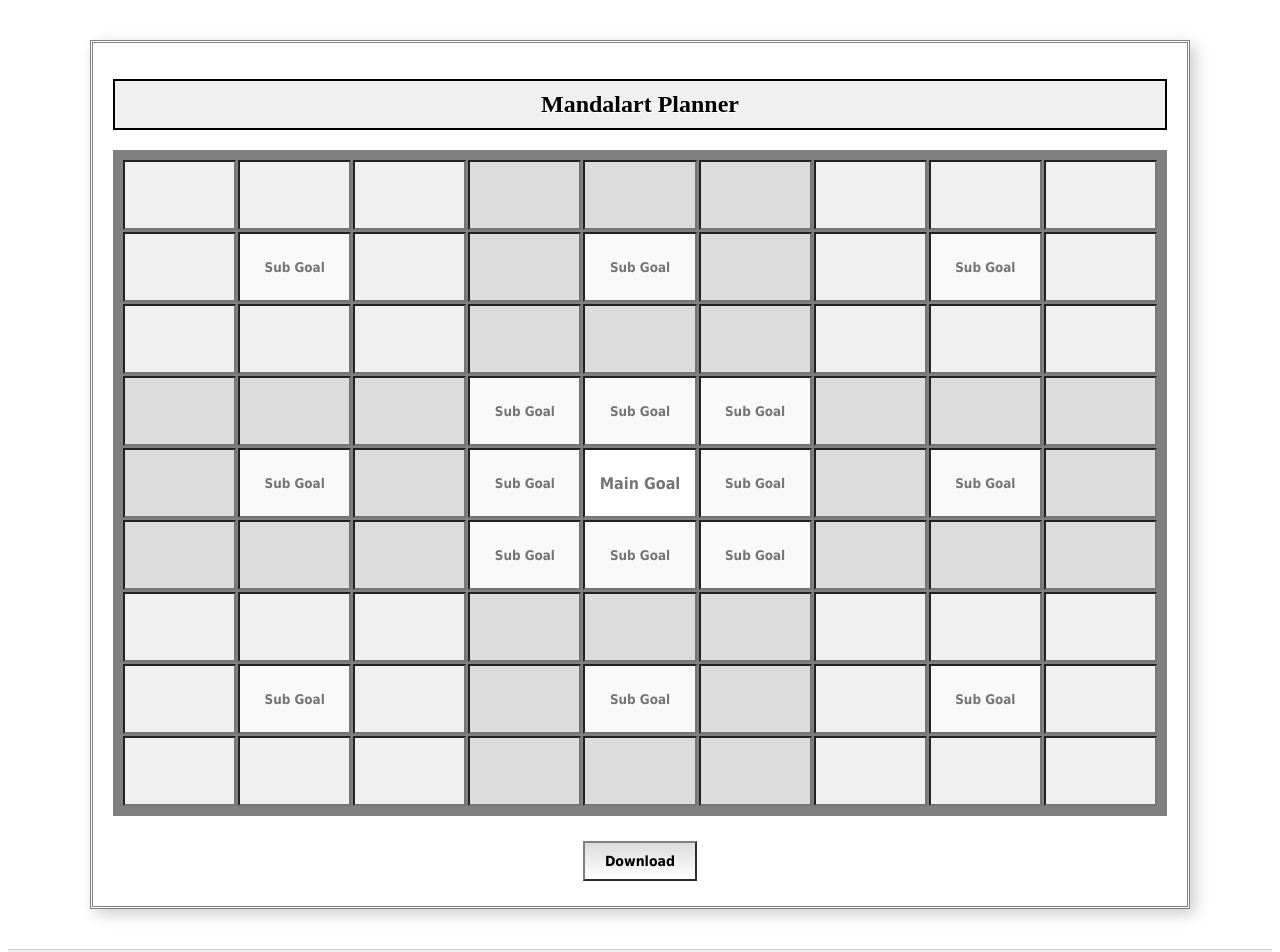
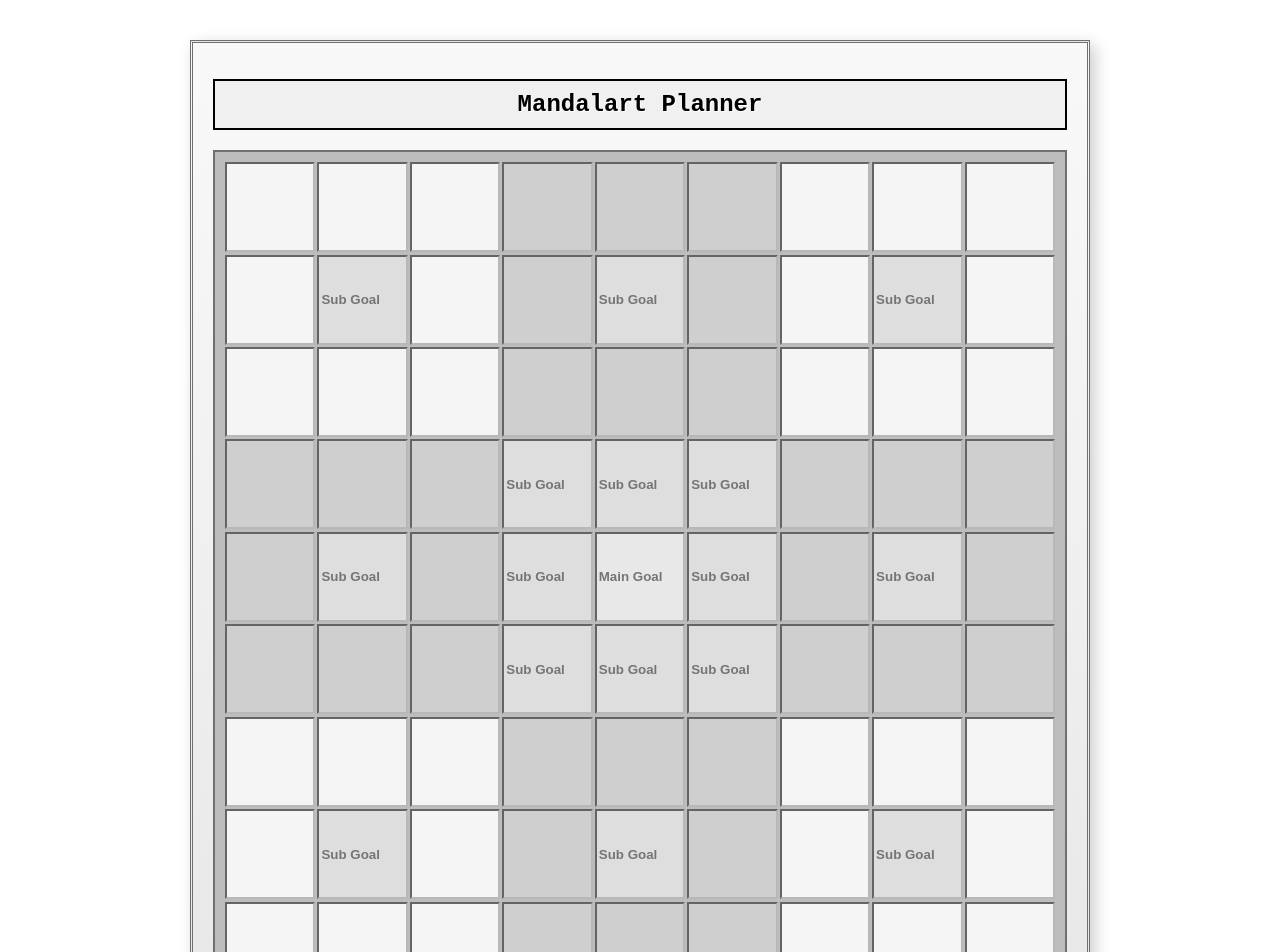
Before and after one commit to yoo-jaein/mandalart-planner, a React (Vite) app: page / in a window 1280 px wide. Shown: the top 952 px of the page. Built offline with nearby package versions, Linux system fonts and the light colour scheme.

Commit message:
디자인 및 css 수정

```diff
--- a/src/index.css
+++ b/src/index.css
@@ -1,19 +1,27 @@
+/* 공통 스타일 */
+*,
+*::before,
+*::after {
+    box-sizing: border-box;
+}
+
 h1 {
     font-size: 24px;
     font-weight: bold;
-    text-shadow: 1px 1px 0px #ffffff;
+    font-family: 'Courier New', monospace;
+    text-shadow: 1px 1px #ffffff;
     text-align: center;
     margin-bottom: 20px;
+    color: #000000;
 }
 
 .container {
-    max-width: 1100px;
+    max-width: 900px;
     margin: 40px auto;
     padding: 20px;
-    border: 3px double #808080;
-    background: #ffffff;
+    border: 3px double #707070; /* 테두리 색상 약간 진하게 */
+    background: linear-gradient(to bottom, #f9f9f9, #e6e6e6); /* 더 부드러운 배경 그라데이션 */
     box-shadow: 5px 5px 15px rgba(0, 0, 0, 0.2);
-    box-sizing: border-box;
 }
 
 /* 만다라트 그리드 */
@@ -21,93 +29,111 @@ h1 {
     display: grid;
     grid-template-columns: repeat(9, 1fr);
     gap: 2px;
-    background: #808080;
+    background: #bdbdbd; /* 배경 색상 약간 어둡게 */
     padding: 10px;
-    margin: 0 auto;
-    max-width: 100%;
-    box-sizing: border-box;
+    max-width: 900px;
+    aspect-ratio: 1 / 1;
+    border: 2px solid #707070; /* 테두리 색상 약간 진하게 */
 }
 
-/* 그리드 셀 */
 .grid-cell {
+    display: flex;
+    justify-content: center;
+    align-items: center;
+    border: 2px inset #b8b8b8; /* 셀 테두리 더 진하게 */
+    background-color: #ffffff;
     width: 100%;
-    height: 70px;
-    text-align: center;
-    font-family: Tahoma, Arial, sans-serif;
-    box-sizing: border-box;
+    height: 90px;
+    overflow: hidden;
+    transition: background 0.2s ease-in-out, border-color 0.2s ease-in-out;
+}
+
+.textarea {
+    width: 100%;
+    height: 100%;
+    resize: none;
+    overflow: hidden;
     overflow-wrap: break-word;
     word-break: break-word;
+    background: transparent;
+    border: none;
+    text-align: center;
+    font-family: 'Courier New', monospace;
+    font-size: 14px;
+    line-height: 1.2;
+    color: #000000;
     padding: 5px;
-    overflow: hidden;
-    resize: none;
 }
 
-/* 중앙 목표 강조 */
-.center-goal {
-    background-color: #ffffff; /* 흰색 배경 */
-    color: #000000; /* 검정 텍스트 */
-    font-weight: bold; /* 볼드 처리 */
-    font-size: 16px; /* 크기 증가 */
-    text-align: center;
+.textarea::placeholder {
+    color: #606060; /* 더 진한 회색 */
+    font-style: italic;
+    font-weight: bold;
 }
 
-/* 세부 목표 강조 (중심 위치) */
-.sub-goal {
-    font-weight: bold; /* 볼드 처리 */
-    color: #000000; /* 검정 텍스트 */
-    text-align: center;
-    background-color: #f9f9f9; /* 연한 회색 배경 */
+.center-goal {
+    font-weight: bold;
+    background-color: #e8e8e8; /* 더 뚜렷한 회색 */
 }
 
-/* 3x3 섹션 - 밝은 색상 */
-.section-light {
-    background-color: #f0f0f0;
+.sub-goal {
+    font-weight: bold;
+    background-color: #dedede; /* 더 뚜렷한 회색 */
 }
 
-/* 3x3 섹션 - 어두운 색상 */
-.section-dark {
-    background-color: #dcdcdc;
+.section-light {
+    background-color: #f5f5f5; /* 색상 강화 */
 }
 
-/* 버튼 컨테이너 */
+.section-dark {
+    background-color: #cfcfcf; /* 색상 강화 */
+}
+
 .button-container {
     text-align: center;
     margin-top: 20px;
 }
 
 .retro-button {
-    font-family: Tahoma, Arial, sans-serif;
+    font-family: 'Courier New', monospace;
     font-size: 14px;
     font-weight: bold;
-    color: #000000;
-    background: linear-gradient(to bottom, #dcdcdc, #ffffff);
-    border: 2px outset #808080;
+    color: #333333;
+    background: linear-gradient(to bottom, #d9d9d9, #f1f1f1); /* 버튼 배경 그라데이션 강화 */
+    border: 2px outset #707070; /* 테두리 색상 강화 */
     padding: 10px 20px;
     cursor: pointer;
     margin: 5px;
+    transition: background 0.2s ease-in-out, border-color 0.2s ease-in-out;
+}
+
+.retro-button:hover {
+    background: linear-gradient(to bottom, #f1f1f1, #d9d9d9); /* 호버 상태에서 대비 강화 */
+    border-color: #606060; /* 테두리 색상 진하게 */
 }
 
 .retro-button:active {
-    border: 2px inset #808080;
-    background: linear-gradient(to bottom, #ffffff, #dcdcdc);
+    border: 2px inset #707070; /* 눌린 상태 강조 */
+    background: linear-gradient(to bottom, #e6e6e6, #cfcfcf); /* 눌린 상태 배경 */
 }
 
-/* 푸터 스타일 */
 .footer {
     margin-top: 20px;
     text-align: center;
-    background-color: #f0f0f0;
+    background: linear-gradient(to bottom, #bdbdbd, #a0a0a0); /* 대비 강화된 배경 */
     padding: 10px;
     font-size: 14px;
-    color: #666;
-    border-top: 1px solid #ccc;
+    font-family: 'Courier New', monospace;
+    color: #000000;
+    border-top: 2px solid #707070; /* 테두리 색상 강화 */
 }
 
 .footer a {
-    color: #666;
-    text-decoration: none;
+    color: #000080; /* 더 선명한 파란색 */
+    text-decoration: underline;
 }
 
 .footer a:hover {
-    text-decoration: underline;
+    color: #0000ff; /* 호버 상태에서 더 밝은 파란색 */
+    text-decoration: none;
 }
```
